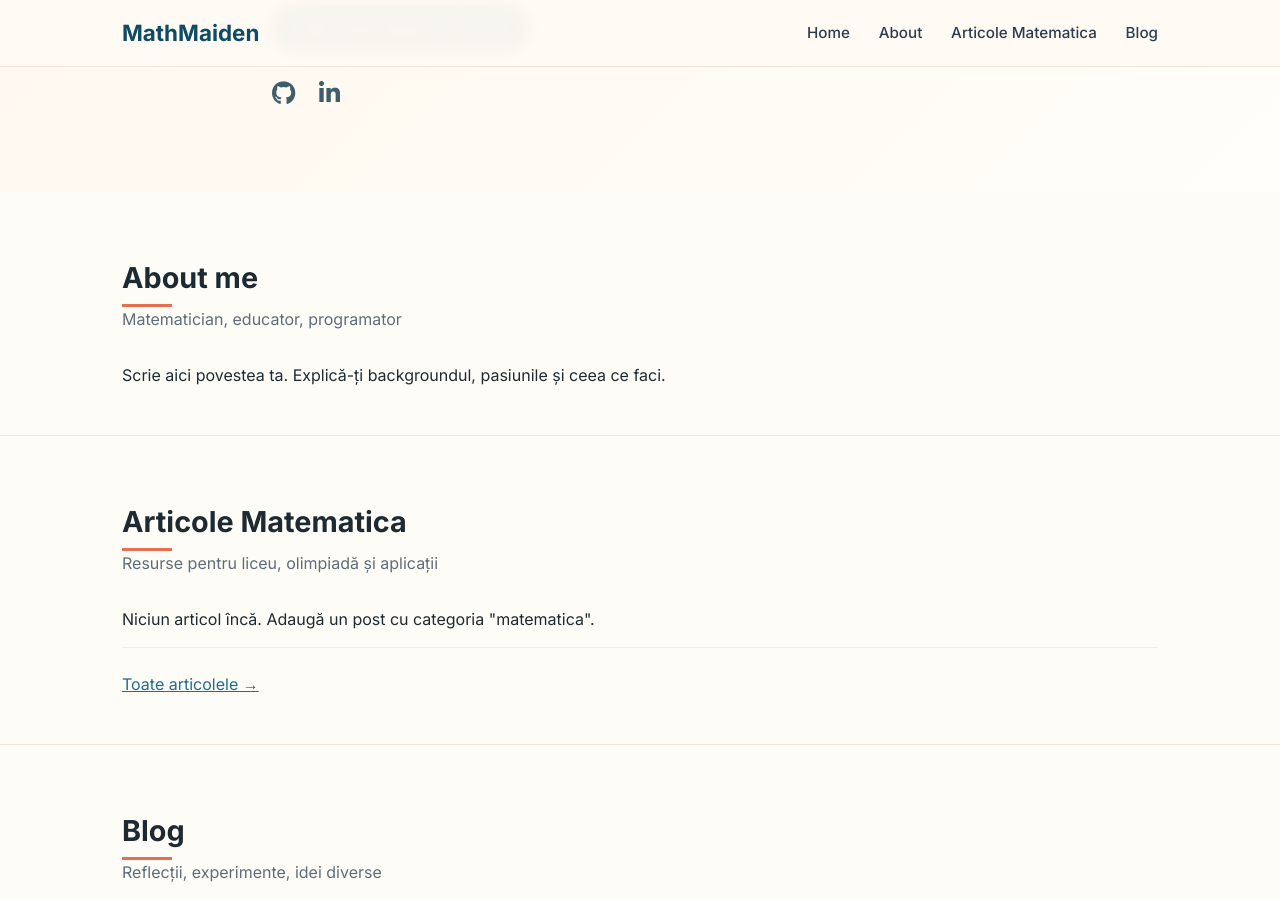
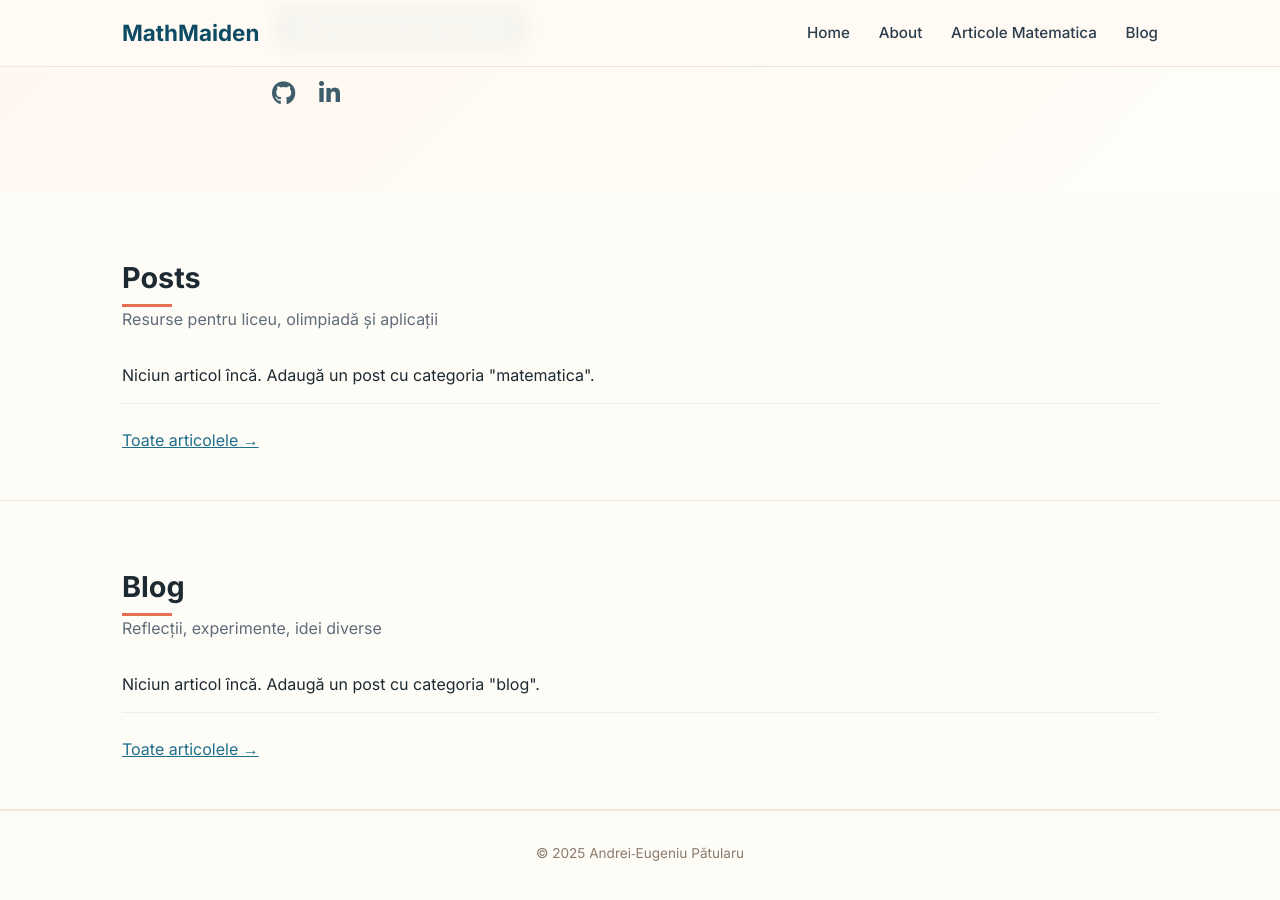
Before and after one commit to andrei121p/andreipatularu.github.io, a Jekyll site: the page built from index.md, in a window 1280 px wide and 900 px high, scrolled down 388 px. Built offline with Jekyll 4.4.1, drawn with Linux system fonts in a browser that asks for light colours.

Commit message:
Remove About section and rename Articole Matematica
Removed the About section and updated the title of the Articole Matematica section.

```diff
--- a/index.md
+++ b/index.md
@@ -22,19 +22,10 @@ title: "MathMaiden"
     </div>
 </section>
 
-<!-- About section – edit this freely -->
-<section id="about" class="section">
-    <div class="container">
-        <h2 class="section-title">About me</h2>
-        <div class="section-sub">Matematician, educator, programator</div>
-        <p>Scrie aici povestea ta. Explică-ți backgroundul, pasiunile și ceea ce faci.</p>
-    </div>
-</section>
-
 <!-- Articole Matematica section – shows posts with category "matematica" -->
 <section id="articole-matematica" class="section">
     <div class="container">
-        <h2 class="section-title">Articole Matematica</h2>
+        <h2 class="section-title">Posts</h2>
         <div class="section-sub">Resurse pentru liceu, olimpiadă și aplicații</div>
 
         <ul class="post-list">
```
